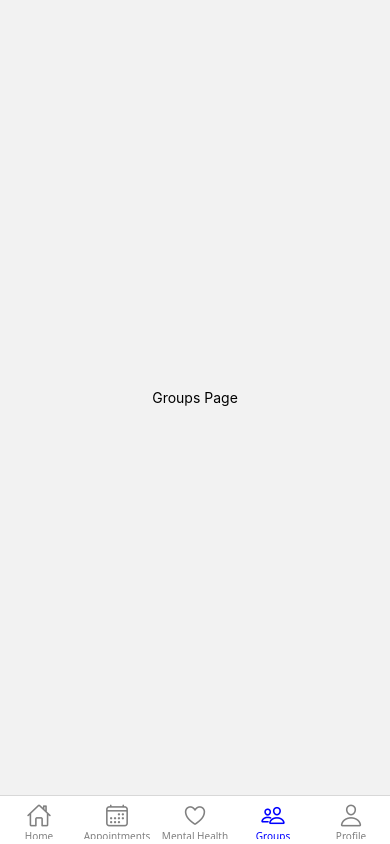
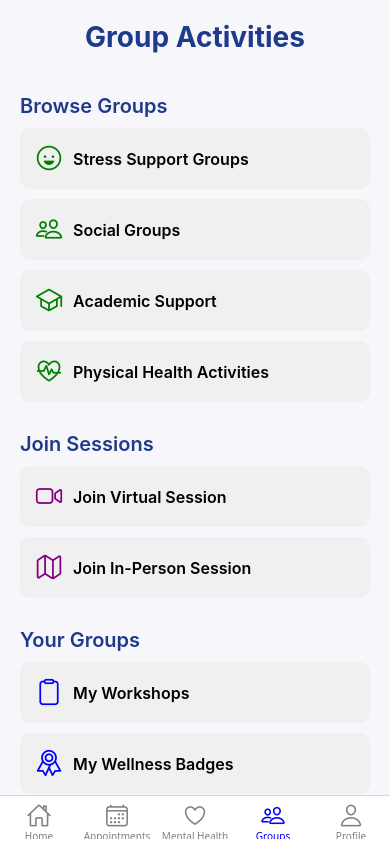
Before and after one commit to TEEPERUNA/VS-projects, a React Native app: screen /Groups in a window 390 px wide. Built offline with nearby package versions, Linux system fonts and the light colour scheme.

Commit message:
added groups screen

```diff
--- a/App.js
+++ b/App.js
@@ -2,10 +2,12 @@ import React from 'react';
 import { NavigationContainer } from '@react-navigation/native';
 import { createBottomTabNavigator } from '@react-navigation/bottom-tabs';
 import { createStackNavigator } from '@react-navigation/stack';
-import { View, Text, TouchableOpacity, StyleSheet, ScrollView } from 'react-native';
+import { View, Text, TouchableOpacity, StyleSheet, ScrollView, Image } from 'react-native';
 import { Ionicons, FontAwesome5, MaterialIcons } from '@expo/vector-icons';
 import MoodTrackerScreen from './screens/MoodTrackerScreen';
 import MentalHealthScreen from './screens/MentalHealthScreen';
+import GroupsScreen from './screens/GroupsScreen';
+
 
 const Tab = createBottomTabNavigator();
 const Stack = createStackNavigator();
@@ -23,6 +25,7 @@ function HomeScreen({ navigation }) {
           <TouchableOpacity><Text style={styles.languageText}>EN</Text></TouchableOpacity>
         </View>
       </View>
+      <Image source={require('./assets/yths.png')} style={styles.logo} />
 
       {/* Main Content */}
       <ScrollView contentContainerStyle={styles.mainContent}>
@@ -73,10 +76,6 @@ function AppointmentsScreen() {
   return <View style={styles.center}><Text>Appointments Page</Text></View>;
 }
 
-
-function GroupsScreen() {
-  return <View style={styles.center}><Text>Groups Page</Text></View>;
-}
 
 function ProfileScreen() {
   return (
@@ -273,4 +272,12 @@ const styles = StyleSheet.create({
     fontSize: 16,
     fontWeight: '600',
   },
+  logo: {
+    width: 200,
+    height: 48,
+    resizeMode: 'contain',
+    alignSelf: 'center',
+    marginBottom: 20,
+  },
+
 });
--- /dev/null
+++ b/screens/GroupsScreen.js
@@ -0,0 +1,70 @@
+import React from 'react';
+import { ScrollView, Text, StyleSheet, TouchableOpacity } from 'react-native';
+import { Ionicons } from '@expo/vector-icons';
+
+export default function GroupsScreen({ navigation }) {
+  return (
+    <ScrollView contentContainerStyle={styles.container}>
+      <Text style={styles.title}>Group Activities</Text>
+
+      <Text style={styles.sectionTitle}>Browse Groups</Text>
+      <FeatureButton title="Stress Support Groups" icon={<Ionicons name="happy-outline" size={28} color="green" />} />
+      <FeatureButton title="Social Groups" icon={<Ionicons name="people-outline" size={28} color="green" />} />
+      <FeatureButton title="Academic Support" icon={<Ionicons name="school-outline" size={28} color="green" />} />
+      <FeatureButton title="Physical Health Activities" icon={<Ionicons name="fitness-outline" size={28} color="green" />} />
+
+      <Text style={styles.sectionTitle}>Join Sessions</Text>
+      <FeatureButton title="Join Virtual Session" icon={<Ionicons name="videocam-outline" size={28} color="purple" />} />
+      <FeatureButton title="Join In-Person Session" icon={<Ionicons name="map-outline" size={28} color="purple" />} />
+
+      <Text style={styles.sectionTitle}>Your Groups</Text>
+      <FeatureButton title="My Workshops" icon={<Ionicons name="clipboard-outline" size={28} color="blue" />} />
+      <FeatureButton title="My Wellness Badges" icon={<Ionicons name="ribbon-outline" size={28} color="blue" />} />
+    </ScrollView>
+  );
+}
+
+function FeatureButton({ icon, title }) {
+  return (
+    <TouchableOpacity style={styles.featureButton}>
+      {icon}
+      <Text style={styles.featureButtonText}>{title}</Text>
+    </TouchableOpacity>
+  );
+}
+
+const styles = StyleSheet.create({
+  container: {
+    padding: 20,
+    backgroundColor: '#f7f6fb',
+    alignItems: 'center',
+  },
+  title: {
+    fontSize: 28,
+    fontWeight: 'bold',
+    marginBottom: 20,
+    color: '#1e3a8a',
+  },
+  sectionTitle: {
+    fontSize: 20,
+    fontWeight: '600',
+    marginTop: 20,
+    marginBottom: 10,
+    alignSelf: 'flex-start',
+    color: '#1e3a8a',
+  },
+  featureButton: {
+    width: '100%',
+    backgroundColor: '#f0f0f0',
+    padding: 15,
+    borderRadius: 10,
+    flexDirection: 'row',
+    alignItems: 'center',
+    marginBottom: 10,
+  },
+  featureButtonText: {
+    marginLeft: 10,
+    fontSize: 16,
+    fontWeight: '600',
+  },
+});
```
Also changed, not shown: assets/yths.png (added).
